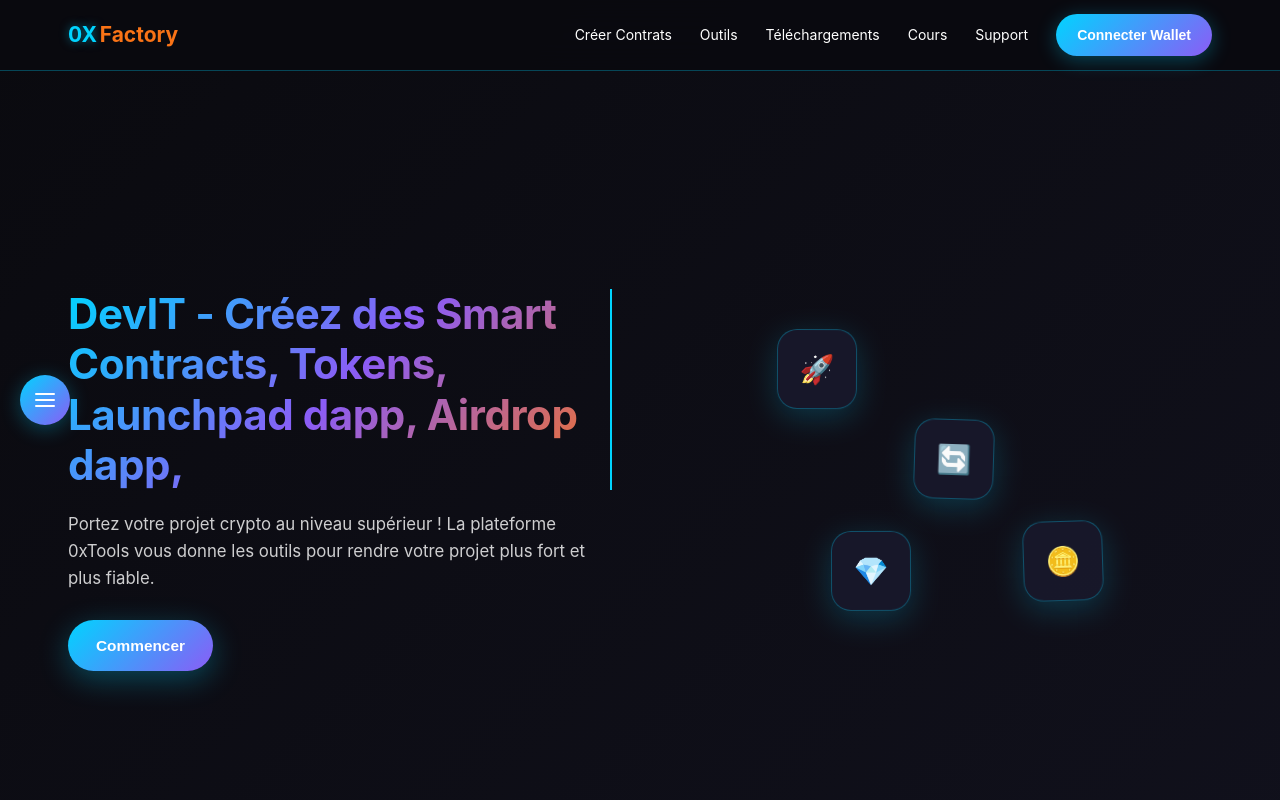
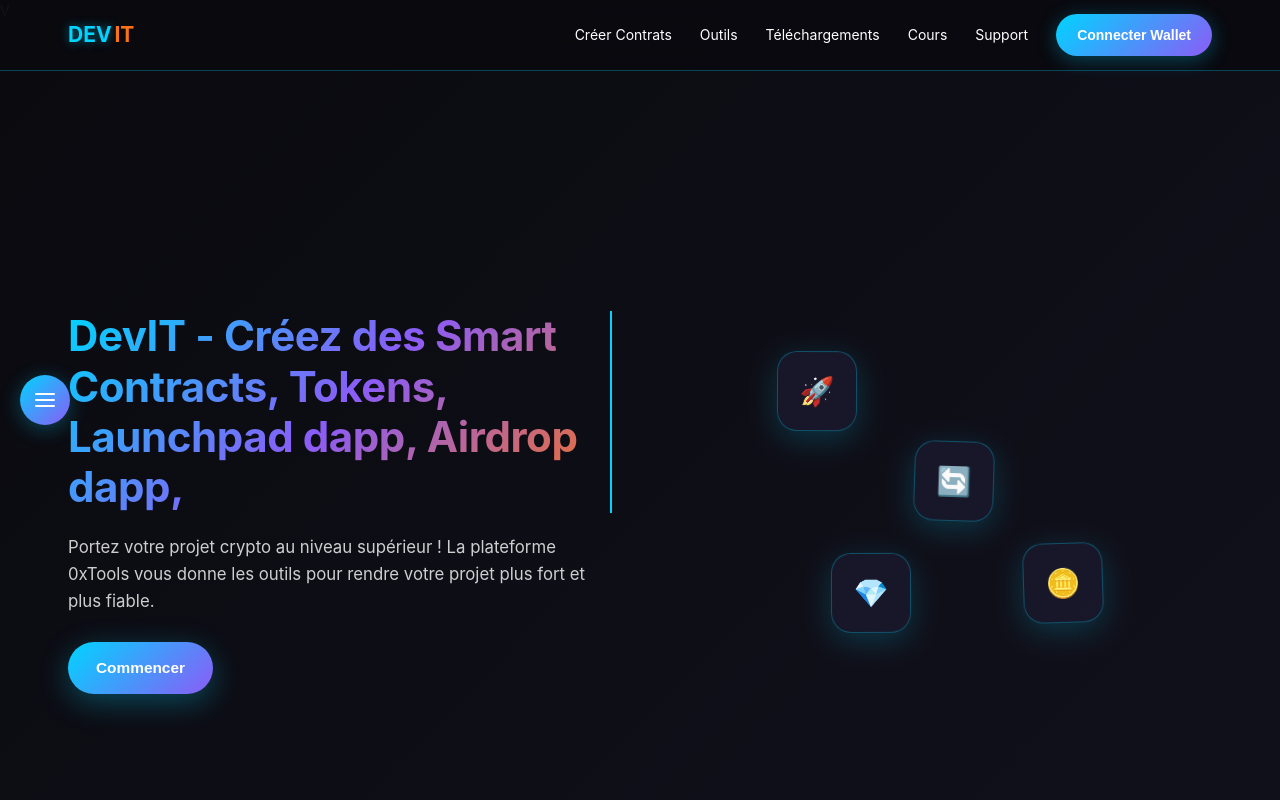
Before and after one commit to Devmin-Server/Plateforme-DevIT, a plain HTML site: page index.html in a window 1280 px wide. Shown: the top 800 px of the page. Drawn offline with Linux system fonts and the light colour scheme; a web font is replaced by a local one.

Commit message:
Update index.html

```diff
--- a/index.html
+++ b/index.html
@@ -1,4 +1,4 @@
-<!DOCTYPE html>
+V<!DOCTYPE html>
 <html lang="fr">
 <head>
     <meta charset="UTF-8">
@@ -13,8 +13,8 @@
         <div class="container">
             <div class="navbar-brand">
                 <div class="logo">
-                    <span class="logo-text">0X</span>
-                    <span class="logo-accent">Factory</span>
+                    <span class="logo-text">DEV</span>
+                    <span class="logo-accent">IT</span>
                 </div>
             </div>
             <div class="navbar-menu" id="navbarMenu">
```
